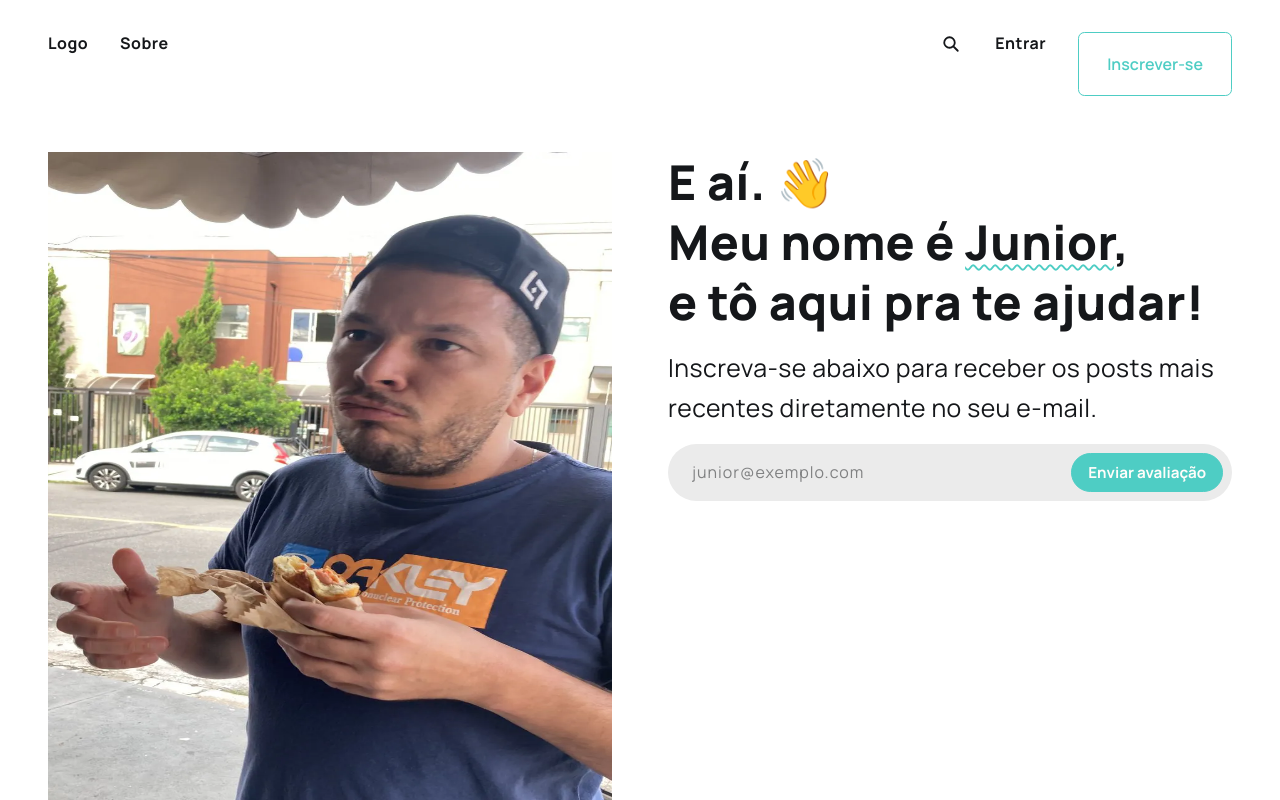
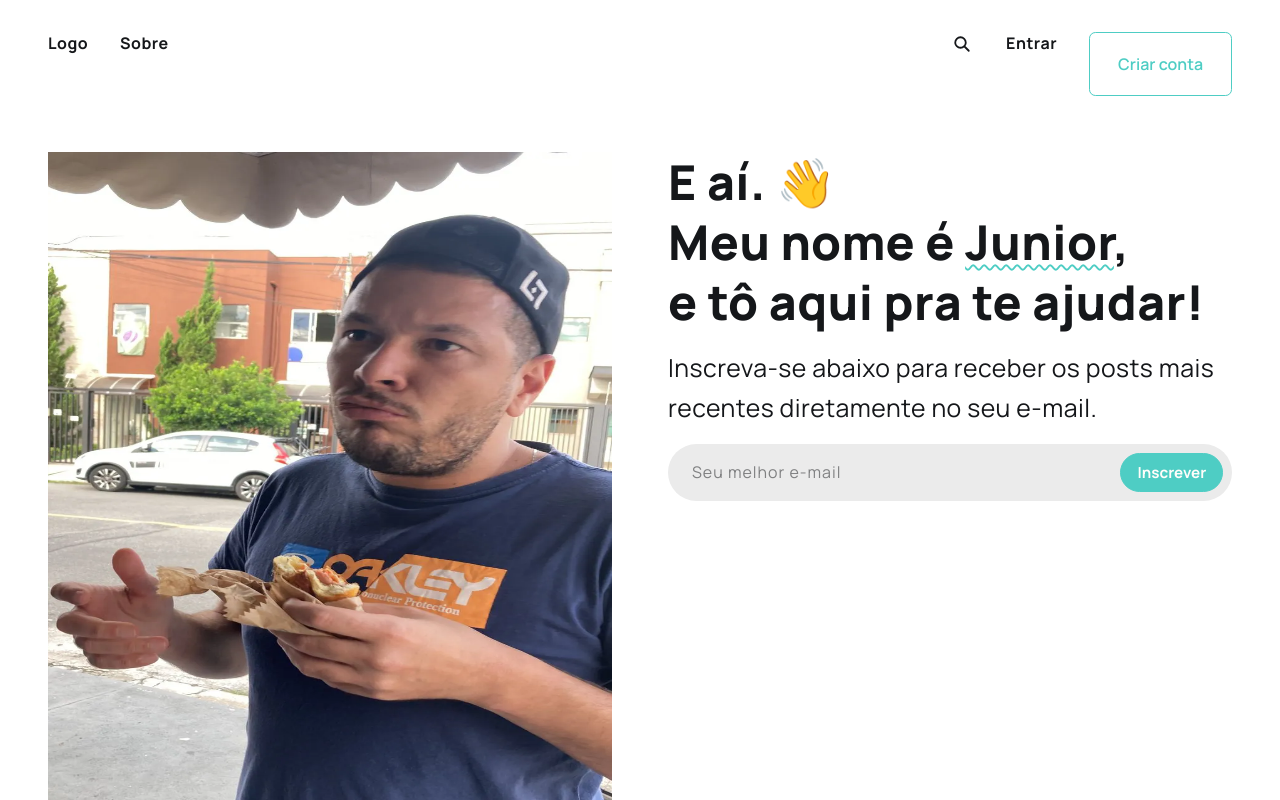
Before and after one commit to junioranheu/wards-front, a Next.js app: page / in a window 1280 px wide. Shown: the top 800 px of the page. Built offline with nearby package versions, Linux system fonts and the light colour scheme.

Commit message:
ajustes gerais

```diff
--- a/app/(main)/(index)/components/intro/index.tsx
+++ b/app/(main)/(index)/components/intro/index.tsx
@@ -22,7 +22,7 @@ export default function Intro() {
             <div className={Styles.infos} ref={refDivInfo}>
                 <span className='titulo'>E aí. 👋<br />Meu nome é <span className='wavy'>Junior</span>,<br />e tô aqui pra te ajudar!</span>
                 <span className='subtitulo'>Inscreva-se abaixo para receber os posts mais recentes diretamente no seu e-mail.</span>
-                <BotaoAlternativo placeholderInput='junior@exemplo.com' placeholderBotao='Enviar avaliação' url={null} isNovaAba={false} handleFuncao={() => null} refBtn={null} isEnabled={true} />
+                <BotaoAlternativo placeholderInput='Seu melhor e-mail' placeholderBotao='Inscrever' url={null} isNovaAba={false} handleFuncao={() => null} refBtn={null} isEnabled={true} />
             </div>
         </section>
     )
--- a/components/navbar/index.tsx
+++ b/components/navbar/index.tsx
@@ -21,7 +21,7 @@ export default function Navbar() {
                 <a>Entrar</a>
 
                 <Botao
-                    texto='Inscrever-se'
+                    texto='Criar conta'
                     url={null}
                     isNovaAba={true}
                     handleFuncao={() => null}
```
